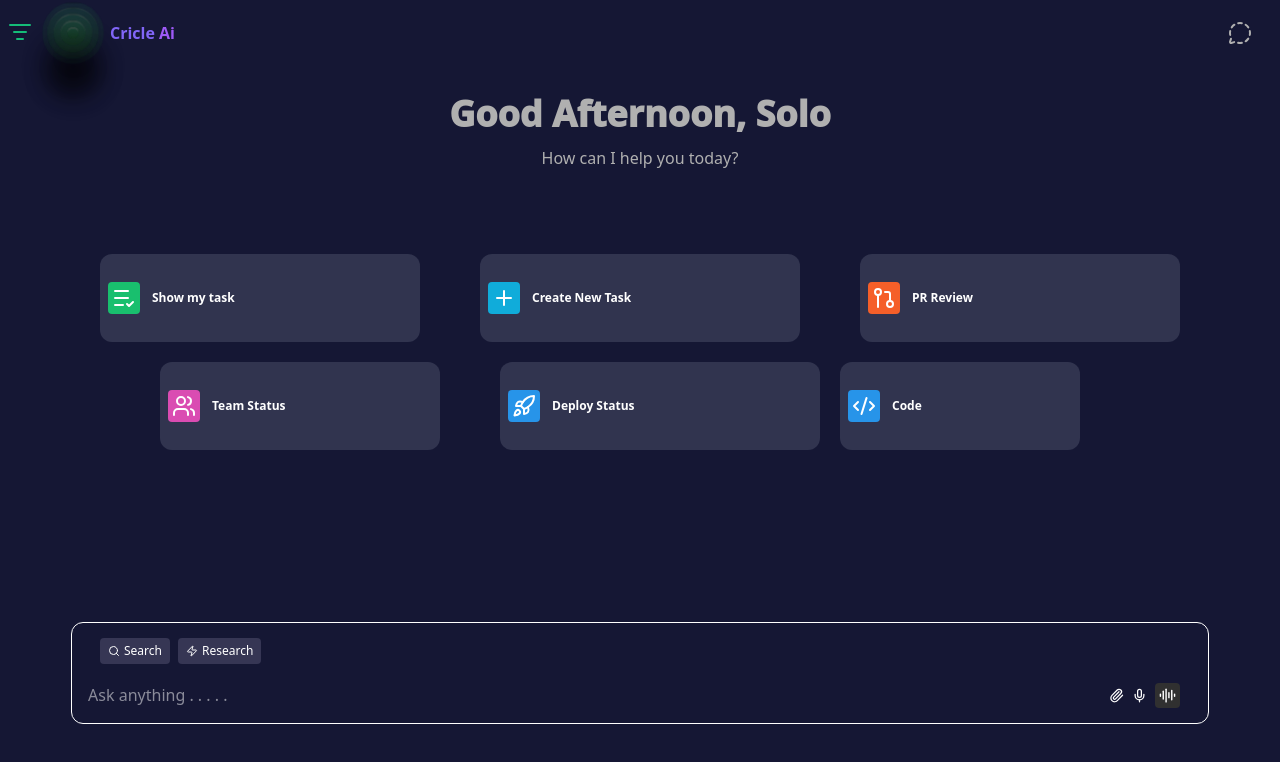
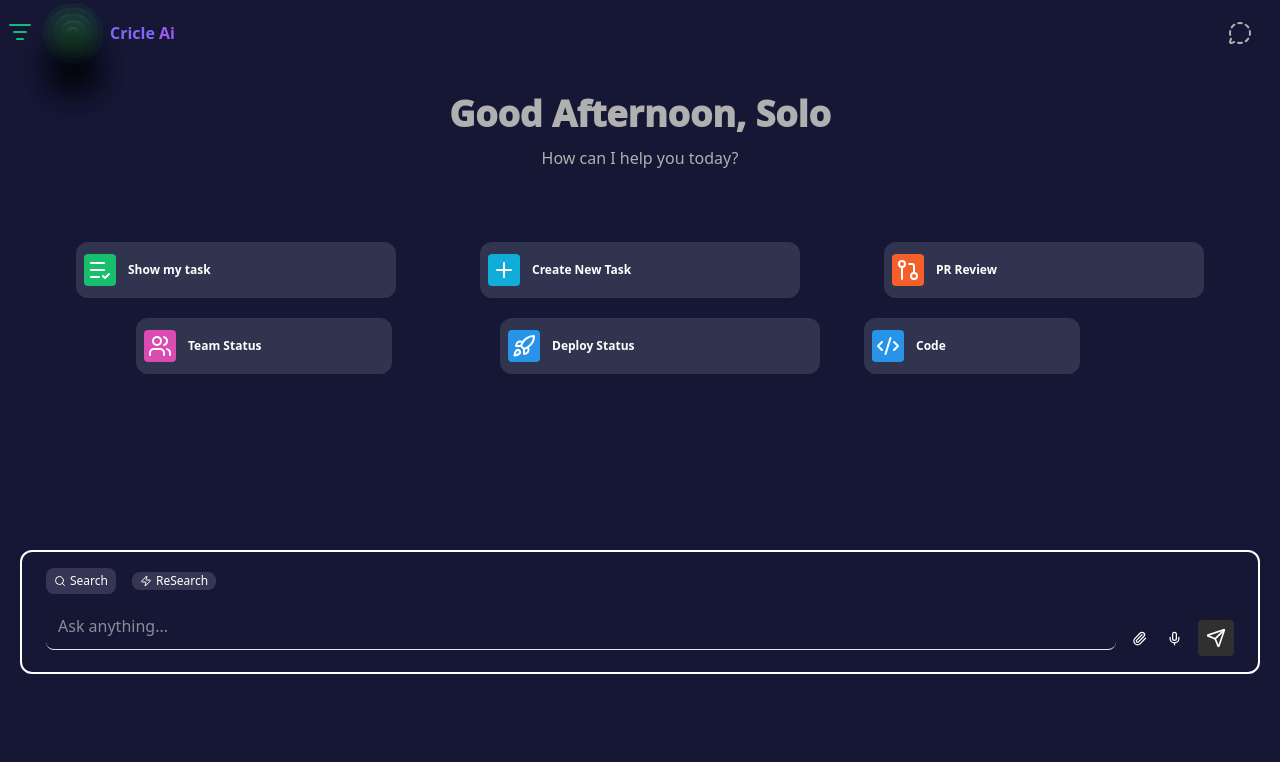
Before and after one commit to faris-dm/Ai_landingPage, a React (Vite) app: page / in a window 1280 px wide. Shown: the top 762 px of the page. Built offline with nearby package versions, Linux system fonts and the light colour scheme.

Commit message:
final edition for landing pages

```diff
--- a/src/pages/Box.jsx
+++ b/src/pages/Box.jsx
@@ -3,8 +3,8 @@ import React from "react";
 function Box({ icons, text }) {
   return (
     <>
-      <div className="flex justify-center  ">
-        <div className="flex items-center gap-3 w-60 md:w-55 lg:w-80 px-2 py-7  rounded-xl  bg-[#31344F] text-[#fff]  ">
+      <div className="flex justify-center">
+        <div className="flex items-center gap-3  w-60  mx-3 sm:w-60 md:w-55 lg:w-80 px-2 py-3  rounded-xl  bg-[#31344F] text-[#fff]  ">
           <div className="rounded-xl">{icons}</div>
           <p className="text-xs font-bold">{text}</p>
         </div>
--- a/src/pages/MainBox.jsx
+++ b/src/pages/MainBox.jsx
@@ -11,7 +11,7 @@ import {
 function MainBox() {
   return (
     <>
-      <div className="flex justify-center  flex-wrap p-3 mt-6 mb-[6rem]">
+      <div className="flex justify-center  flex-wrap mt-6 mb-[6rem] sm:mb-[6rem] md:mb-[11rem] lg:mb-[11rem]">
         <div className="grid grid-cols-2 gap-5 px-2 md:grid-cols-3 lg:grid-cols-3">
           <Box
             icons={
--- a/src/pages/SearchPage.jsx
+++ b/src/pages/SearchPage.jsx
@@ -8,41 +8,134 @@ import {
   Zap,
   Paperclip,
 } from "lucide-react";
+import { useRef, useEffect } from "react";
 
 function SearchPage() {
+  const textareaRef = useRef(null);
+
+  // Auto-resize helper: sets height to scrollHeight so it grows with content
+  const autoResize = () => {
+    const ta = textareaRef.current;
+    if (!ta) return;
+    ta.style.height = "auto"; // reset to recalc
+    ta.style.height = ta.scrollHeight + "px";
+  };
+
+  // Ensure textarea has correct size on mount
+  useEffect(() => {
+    autoResize();
+  }, []);
   return (
     <>
-      <div>
-        <div className=" text-center  relative   mt-[5rem]  lg:mt-[10rem] mb-2">
-          <input
-            className=" px-4 pt-15 pb-4   border bg-transparent border-silver-200 rounded-xl w-8/9 "
-            type="text"
-            placeholder="Ask anything . . . . ."
-          />
-          <div className="flex items-center gap-2 absolute  bottom-15 left-12 sm:left-15 md:left-20 lg:left-25">
-            <div className="flex items-center gap-1   bg-[#363654] rounded  px-2 py-1 mt-2 ">
+      <div className="border-2 bg-transparent border-silver rounded-xl p-2 mx-5 mb-[1rem]  ">
+        {/* Top controls (Search / ReSearch) */}
+        <div className="flex items-center gap-4 ml-4 ">
+          <div className="flex items-center gap-1 bg-[#363654] rounded-lg cursor-pointer px-2 py-1 mt-2">
+            <Search size={12} />
+            <p className="text-[12px] text-silver-500">Search</p>
+          </div>
+
+          <div className="flex items-center gap-1 bg-[#363654] rounded-lg px-2  mt-2">
+            <Zap size={12} />
+            <p className="text-[12px] text-silver-500">ReSearch</p>
+          </div>
+        </div>
+
+        {/* Chat input area */}
+        <div className="flex items-end justify-between px-4 py-2 gap-3">
+          {/* Textarea container - make this flex-1 so it takes remaining width */}
+          <div className="flex-1 min-w-0">
+            <textarea
+              ref={textareaRef}
+              rows={1}
+              onInput={autoResize}
+              placeholder="Ask anything..."
+              className="w-full resize-none overflow-hidden p-3 rounded-lg border-b border-gray-200 box-border min-h-[42px] max-h-40"
+            />
+          </div>
+
+          {/* Right-side controls (icons/buttons) */}
+          <div className="flex items-center gap-3">
+            <button
+              type="button"
+              className="p-1 rounded hover:cursor-pointer "
+              aria-label="attach"
+            >
+              <Paperclip size={15} />
+            </button>
+
+            <button
+              type="button"
+              className="p-1 rounded hover:cursor-pointer"
+              aria-label="record"
+            >
+              <Mic size={15} />
+            </button>
+
+            <button
+              type="button"
+              className="bg-[#303030] rounded p-2 text-white hover:opacity-90"
+              aria-label="send"
+            >
+              <Send size={20} />
+            </button>
+          </div>
+        </div>
+      </div>
+
+      {/* px-4 pt-10  pl-3 pr-2 resize-none   border bg-transparent border-silver-200 rounded-xl  w-8/9  */}
+      {/* <div className="border-2  border-silver rounded-xl p-2 mx-5">
+        <div>
+          <div className="flex item-center gap-4 ml-4">
+            <div className="flex items-center gap-1   bg-[#363654] rounded-lg cursor-pointer  px-2 py-1 mt-2 ">
               <Search size={12} />
-              <p className="text-[12px] text-silver-500">Search</p>
+              <p className="text-[12px] text-silver-500">Search</p>{" "}
             </div>
-
-            <div className="flex items-center gap-1   bg-[#363654] rounded  px-2 py-1 mt-2 bg-[#]">
-              <Zap size={12} />
-              <p className="text-[12px]">Research</p>
+            <div className="flex items-center gap-1 bg-[#363654] rounded-lg  px-2 py-1 mt-2">
+              <Zap className="" size={12} />
+              <p className="text-[12px] text-silver-500">ReSearch</p>
             </div>
           </div>
-          <div className="flex items-center gap-2 absolute  bottom-4 right-12 sm:right-15 md:right-20 lg:right-25">
+        </div>
+
+        <div className="flex items-center justify-between px-4 py-6">
+          <textarea w={50} placeholder=" Ask anything" id=""></textarea>
+          <div className="flex items-center gap-3">
             <Paperclip size={15} />
             <Mic size={15} />
-            <AudioLines className="bg-[#303030] rounded  p-1" size={25} />
+            <Send className="bg-[#303030] rounded  p-1" size={25} />
           </div>
-
-          {/*  voice */}
         </div>
-
-        {/*  left side */}
-      </div>
+      </div> */}
     </>
   );
 }
+//
 
 export default SearchPage;
+
+//   <div>
+//     <div className=" text-center  relative   mt-[5rem]  lg:mt-[10rem] mb-3">
+//       <textarea className=" " placeholder="Ask anything . . . . ." />
+//       <div className="flex items-center gap-2 absolute  bottom-15 left-12 sm:left-15 md:left-20 lg:left-25">
+//         <div className="flex items-center gap-1   bg-[#363654] rounded  px-2 py-1 mt-2 ">
+//           <Search size={12} />
+//           <p className="text-[12px] text-silver-500">Search</p>
+//         </div>
+
+//         <div className="flex items-center gap-1   bg-[#363654] rounded  px-2 py-1 mt-2 bg-[#]">
+//           <Zap size={12} />
+//           <p className="text-[12px]">Research</p>
+//         </div>
+//       </div>
+//       <div className="flex items-center gap-2 absolute  bottom-4 right-12 sm:right-15 md:right-20 lg:right-25">
+//         <Paperclip size={15} />
+//         <Mic size={15} />
+//         <AudioLines className="bg-[#303030] rounded  p-1" size={25} />
+//       </div>
+
+//       {/*  voice */}
+//     </div>
+
+//     {/*  left side */}
+//   </div>;
--- a/src/pages/Slide.jsx
+++ b/src/pages/Slide.jsx
@@ -4,12 +4,8 @@ import { House, Compass, FolderOpen, Library } from "lucide-react";
 
 function Slide({ Visblity_Of_slide, On_Close }) {
   const [NormalColor, NewColor] = useState(null);
-  const Close_Slide = () => {};
   return (
     <>
-      {/*  ${
-
-    } `} */}
       <div
         className={`fixed top-0 left-0 py-2 px-5  w-90 bg-[#0D1020] h-screen z-1 shadow-lg transform  duration-500 ease-in-out  ${
           Visblity_Of_slide
```
